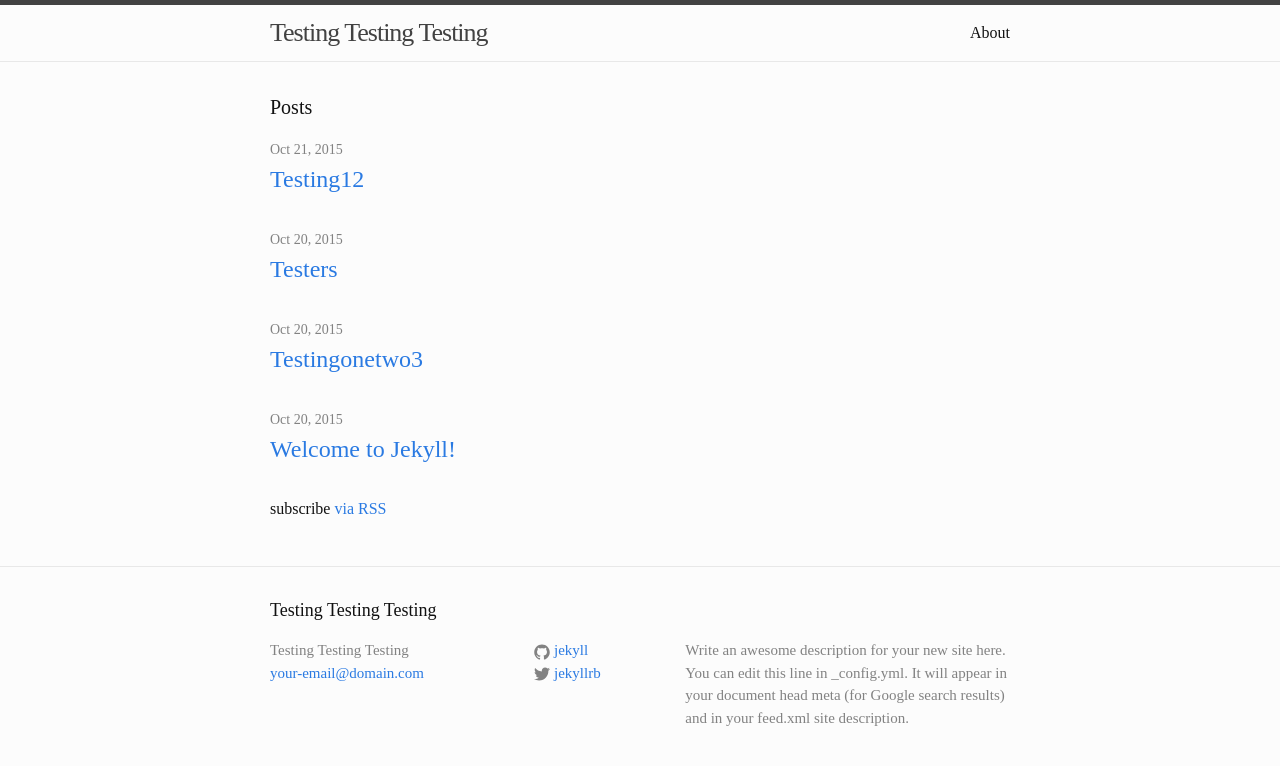
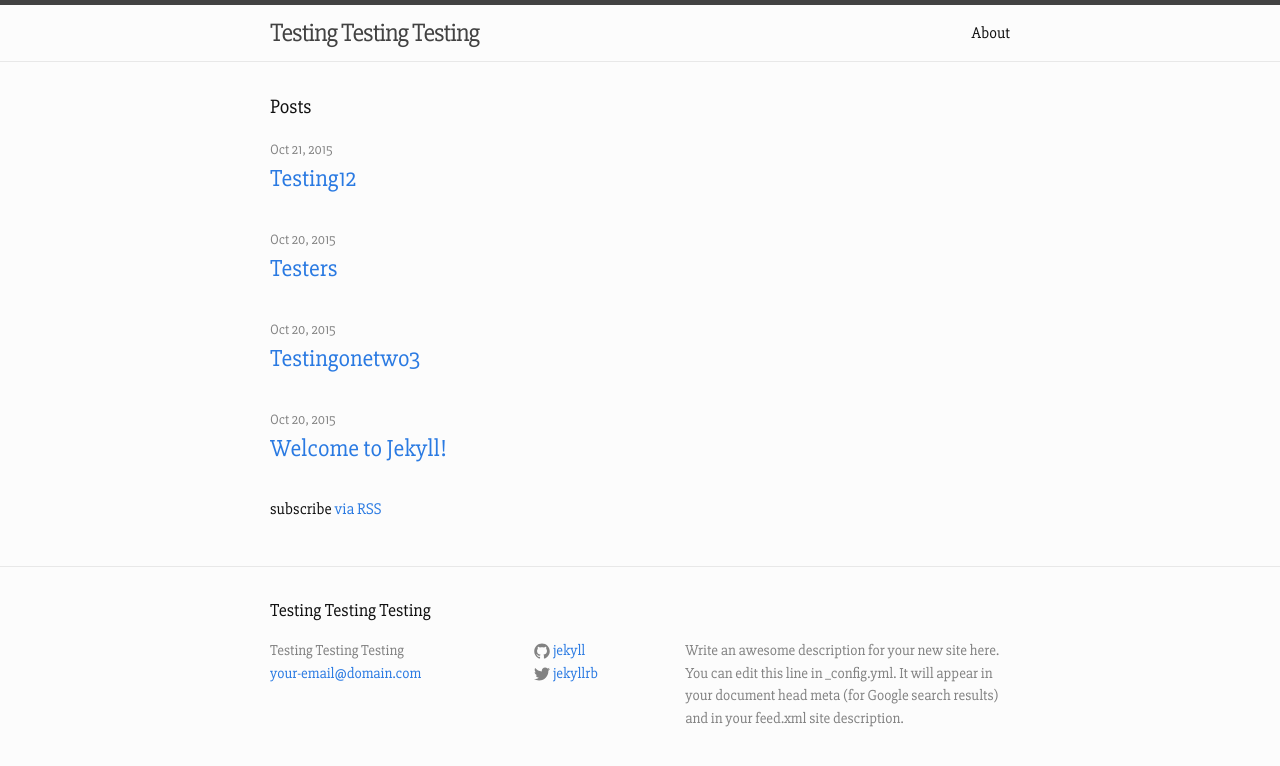
Before and after one commit to licebeam/Blog, a Jekyll site: the page built from index.html, in a window 1280 px wide. Shown: the top 766 px of the page. Built offline with Jekyll 4.4.1, drawn with Linux system fonts in a browser that asks for light colours.

Commit message:
Update head.html

```diff
--- a/_includes/head.html
+++ b/_includes/head.html
@@ -9,4 +9,5 @@
   <link rel="stylesheet" href="{{ "/css/main.css" | prepend: site.baseurl }}">
   <link rel="canonical" href="{{ page.url | replace:'index.html','' | prepend: site.baseurl | prepend: site.url }}">
   <link rel="alternate" type="application/rss+xml" title="{{ site.title }}" href="{{ "/feed.xml" | prepend: site.baseurl | prepend: site.url }}">
+  <link href='https://fonts.googleapis.com/css?family=Slabo+27px' rel='stylesheet' type='text/css'>
 </head>
```
